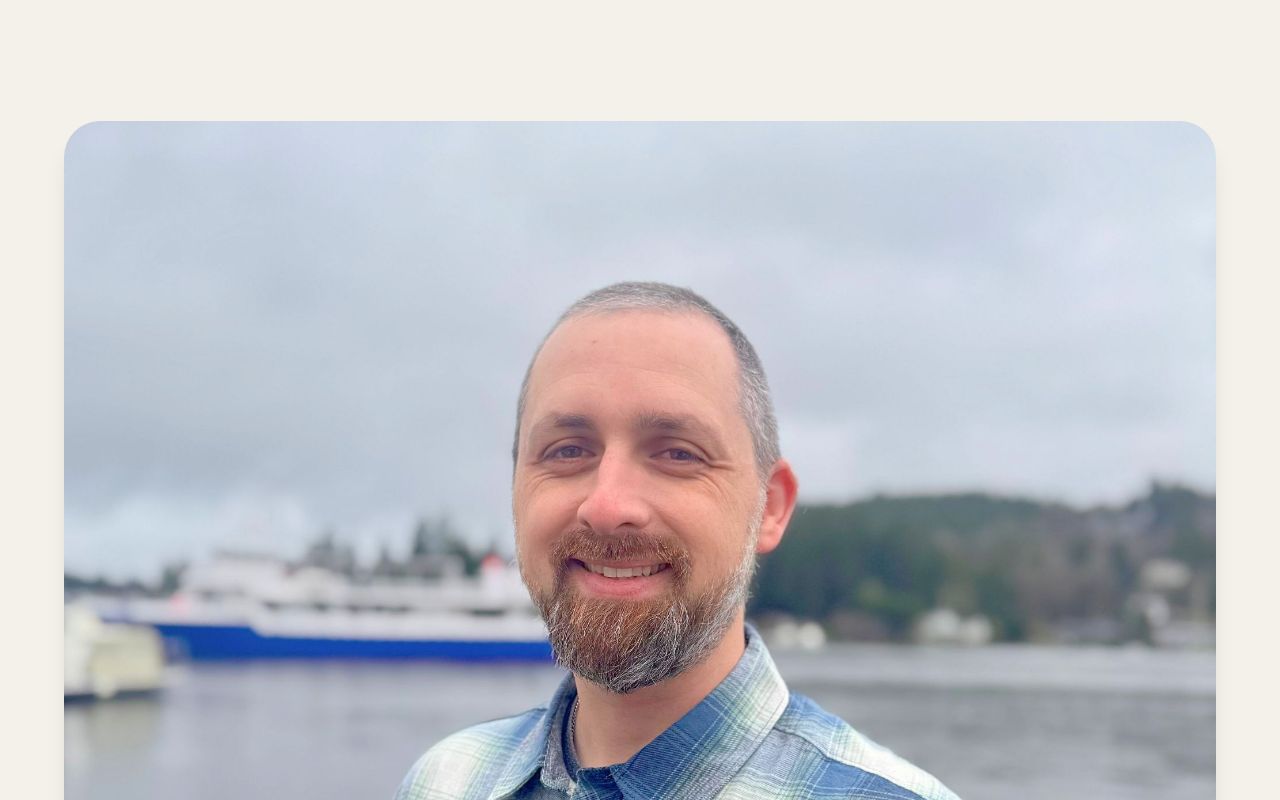
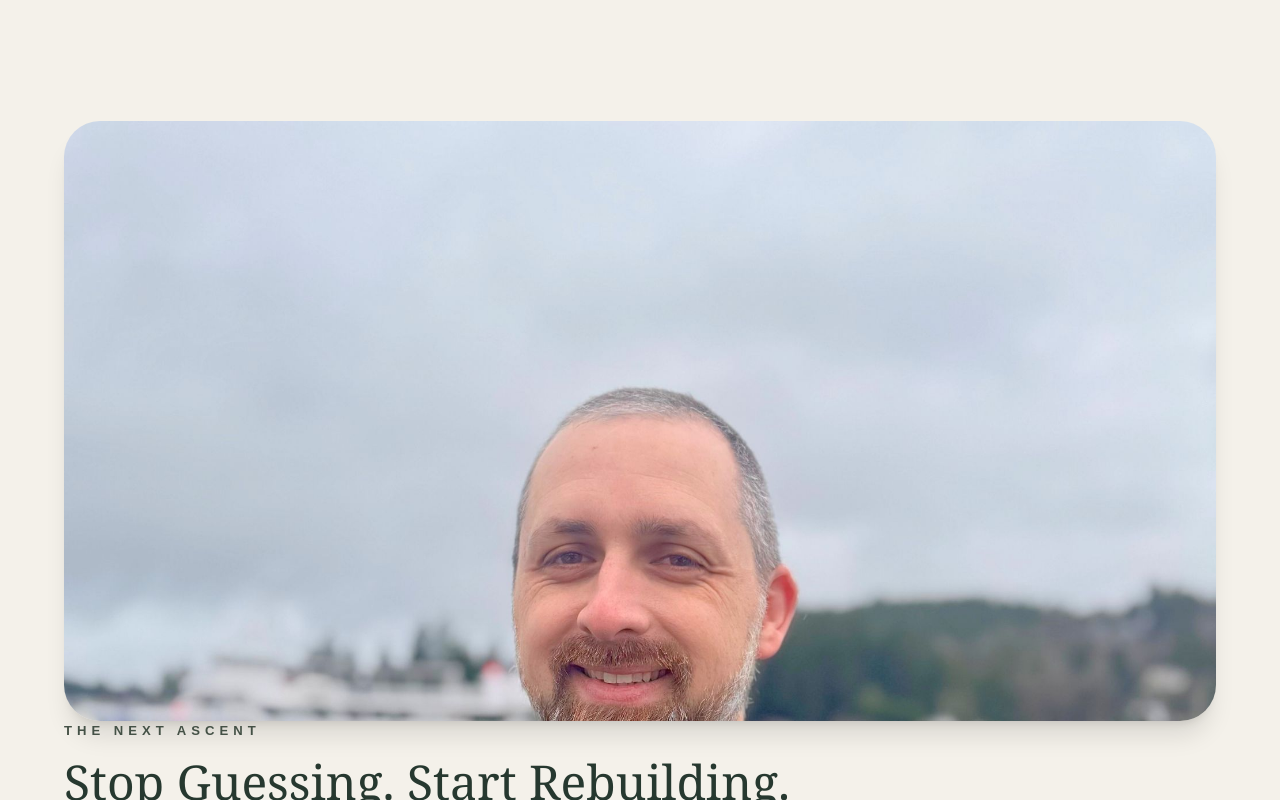
Before and after one commit to mybecomingpath/my-becoming-path, a Next.js app: page / in a window 1280 px wide. Shown: the part 3860-4660 px from the top of the page. Built offline with nearby package versions, Linux system fonts and the light colour scheme.

Commit message:
Update page.tsx

```diff
--- a/app/page.tsx
+++ b/app/page.tsx
@@ -340,7 +340,7 @@ REAL TURNAROUNDS. UNCOMPROMISED RESULTS.    </h2>
       <img
   src="/chris.jpg"
   alt="Chris Mamone"
-  className="sticky top-28 h-[940px] w-full rounded-[36px] object-cover shadow-xl"
+  className="w-full h-[600px] rounded-[36px] object-cover object-top shadow-xl"
 />
     </div>
 
```
